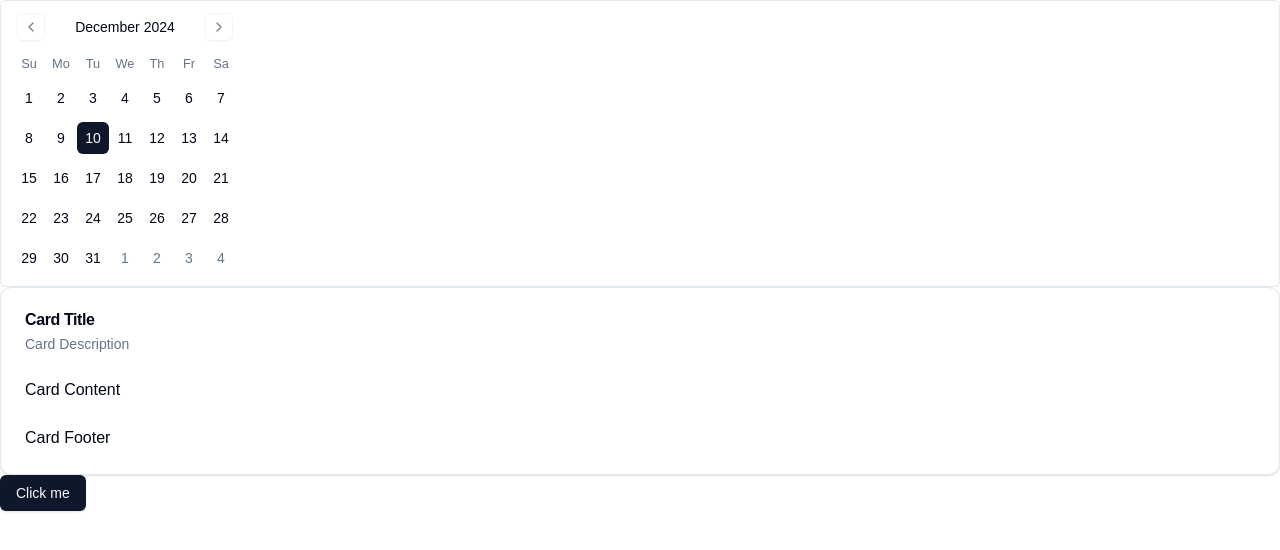
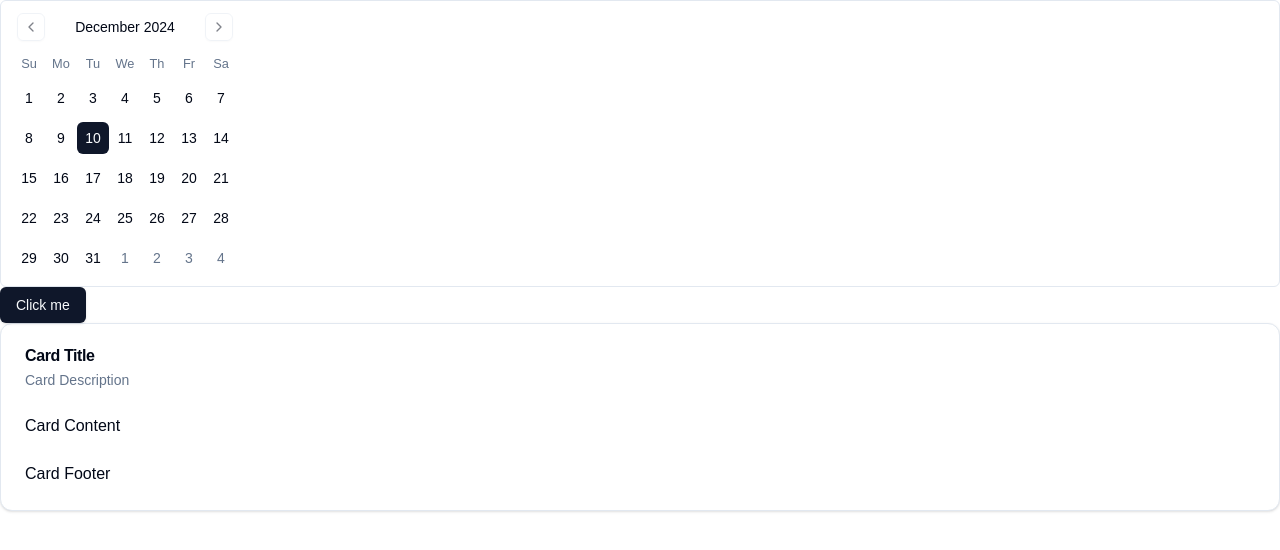
Before and after one commit to calvinrahmat/belajar-leonard, a Next.js app: page / in a window 1280 px wide. Shown: the top 550 px of the page. Built offline with nearby package versions, Linux system fonts and the light colour scheme.

Commit message:
updated by Leon

```diff
--- a/app/page.tsx
+++ b/app/page.tsx
@@ -1,5 +1,3 @@
-"use client";
-
 import { Button } from "@/components/ui/button"
 import {
   Card,
@@ -17,7 +15,6 @@ export default function Home() {
   return (
 
     <div>
-
       <div>
         <Calendar
           mode="single"
@@ -25,6 +22,8 @@ export default function Home() {
           onSelect={setDate}
           className="rounded-md border" />
       </div>
+
+      <div><Button>Click me</Button></div>
 
       <div>
           <Card>
@@ -40,9 +39,7 @@ export default function Home() {
             </CardFooter>
           </Card>
       </div>
-
-        <Button>Click me</Button>
-      </div>
+    </div>
   )
 
 }
```
